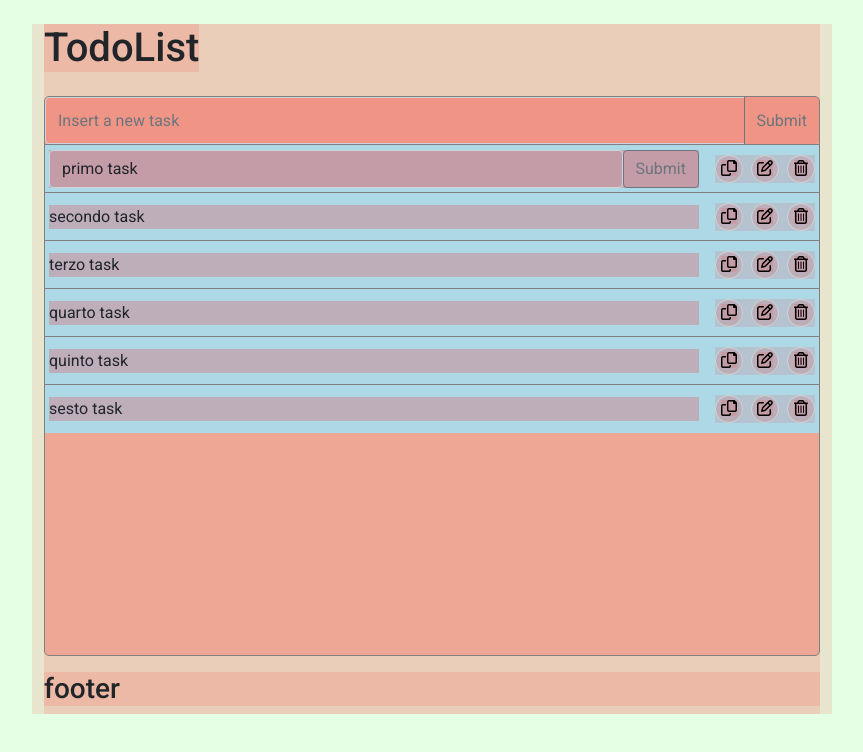
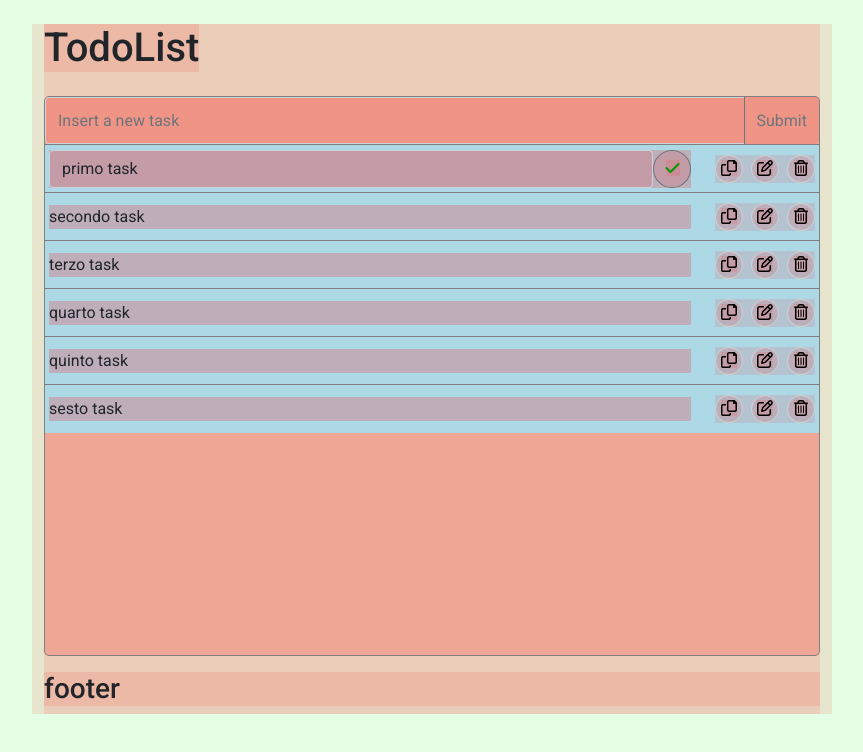
Before and after one commit to alessandroNessi/todolist_cli, a Vue app: page / in a window 1280 px wide. Both pictures are taken after a click on the button 973 px from the left and 168 px from the top of the page. Shown: the top 752 px of the page, without its empty margins (208-1071 px from the left). Built offline with nearby package versions, Linux system fonts and the light colour scheme; the HTML template or start-up script is replaced by a standard one.

Commit message:
aggiunta edit

```diff
--- a/src/common/css/variabiles.css
+++ b/src/common/css/variabiles.css
@@ -6,4 +6,6 @@
     --scrollbar-hover-color:#555;
     --scrollbar-width:.45rem;
     --todo-element-height:3rem;
+    --grey-300:#aaa;
+    --green-400:#009900;
 }
--- a/src/components/Main.vue
+++ b/src/components/Main.vue
@@ -6,7 +6,7 @@
             <button class="btn btn-outline-secondary" @click="insertTask" type="button" id="newtask__button">Submit</button>
         </div>
         <div class="task__container">
-            <Task @askEdit="checkEditing" @emitDelete="deleteTask" @emitCopy="insertNewElement" v-for="(task, index) in this.tasks" :key="index" :task="task"></Task>
+            <Task @confirmEdit="saveEdit" @askEdit="checkEditing" @emitDelete="deleteTask" @emitCopy="insertNewElement" v-for="(task, index) in this.tasks" :key="index" :task="task"></Task>
         </div>
       </div>
   </main>
@@ -113,7 +113,21 @@ export default {
                 }
             }
             if(found==false){
-                console.log("error on delete: task not found");
+                console.log("error on enabling edit: task not found");
+            }
+        },
+        saveEdit(task){
+            console.log(task);
+            let found=false;
+            for(let i=0;i<this.tasks.length&&found==false;i++){
+                if(this.tasks[i].id==task.id){
+                    found=true;
+                    this.tasks[i]=task;
+                    this.editing=false;
+                }
+            }
+            if(found==false){
+                console.log("error on saving edit: task not found");
             }
         }
     }
--- a/src/components/Task.vue
+++ b/src/components/Task.vue
@@ -3,15 +3,15 @@
   <div class="task list__element d-flex justify-content-between align-items-center px-1">
       <div class="content__container">
         <p :class="this.task.editing?'d-none':''">{{task.content}}</p>
-        <div :class="this.task.editing?'d-flex':'d-none'" class="edit__input" id="input__form">
-            <input name="newtask__input" type="text" class="form-control" :value="this.task.content" @keyup.enter="insertTask" :placeholder="'edit '+this.task.id+' task'">
-            <button class="btn btn-outline-secondary" type="button">Submit</button>
+        <div v-if="this.task.editing" class="edit__input">
+            <input @keyup.enter="confirmEdit" name="edittask__input" type="text" class="form-control" :value="this.task.content" :placeholder="'edit '+this.task.id+' task'">
+            <button @click="confirmEdit" class="btn btn-outline-secondary rounded-circle" type="button"><i class="fas fa-check"></i></button>
         </div>
       </div>
       <div class="options__container">
-          <button @mouseup="copyOption" class="options option__copy"><i class="far fa-copy"></i></button>
-          <button @mouseup="editOption" class="options option__edit"><i class="far fa-edit"></i></button>
-          <button @mouseup="deleteOption" class="options option__delete"><i class="far fa-trash-alt"></i></button>
+          <button @click="copyOption" class="options option__copy"><i class="far fa-copy"></i></button>
+          <button @click="editOption" class="options option__edit"><i class="far fa-edit"></i></button>
+          <button @click="deleteOption" class="options option__delete"><i class="far fa-trash-alt"></i></button>
       </div>
   </div>
 </template>
@@ -21,7 +21,7 @@ export default {
     name:"Task",
     data() {
         return {
-            onedit:false
+            // inputValue
         };
     },
     props: {
@@ -33,6 +33,11 @@ export default {
         },
         editOption(){
             this.$emit('askEdit',this.task.id);
+        },
+        confirmEdit(){
+            this.task.content=document.getElementsByName("edittask__input")[0].value;
+            this.task.editing=false;
+            this.$emit('confirmEdit',this.task);
         },
         deleteOption(){
             this.$emit('emitDelete',this.task.id);
@@ -69,7 +74,18 @@ export default {
             }
         }
         .content__container{
-            width: 100%;
+            width: calc(100% - 7.75rem);
+            overflow-x:overlay ;
+            &::-webkit-scrollbar {
+                height: var(--scrollbar-width);
+            }
+            &::-webkit-scrollbar-thumb {
+                background: var(--scrollbar-color);
+                border-radius:5px
+            }
+            &::-webkit-scrollbar-thumb:hover {
+                background:var(--scrollbar-hover-color);
+            }
             margin-right: 1rem;
             .edit__input{
                 display: flex;
@@ -78,8 +94,9 @@ export default {
                     min-width: 100px;
                 }
                 .btn{
-                    // padding-left:2px;
-                    // padding-right:2px;
+                    width: calc(var(--todo-element-height) - 0.6rem);
+                    background-color: var(--gray-300);
+                    color: var(--green-400);
                 }
             }
         }
@@ -87,4 +104,12 @@ export default {
             // min-width: 5.25rem;
         }
     }
+    @media screen and (max-width: 375px) {
+        .options{
+            margin-left: 0rem!important;
+        }
+        .content__container{
+            width: calc(100% - 5.25rem)!important;
+        }
+    }
 </style>
```
